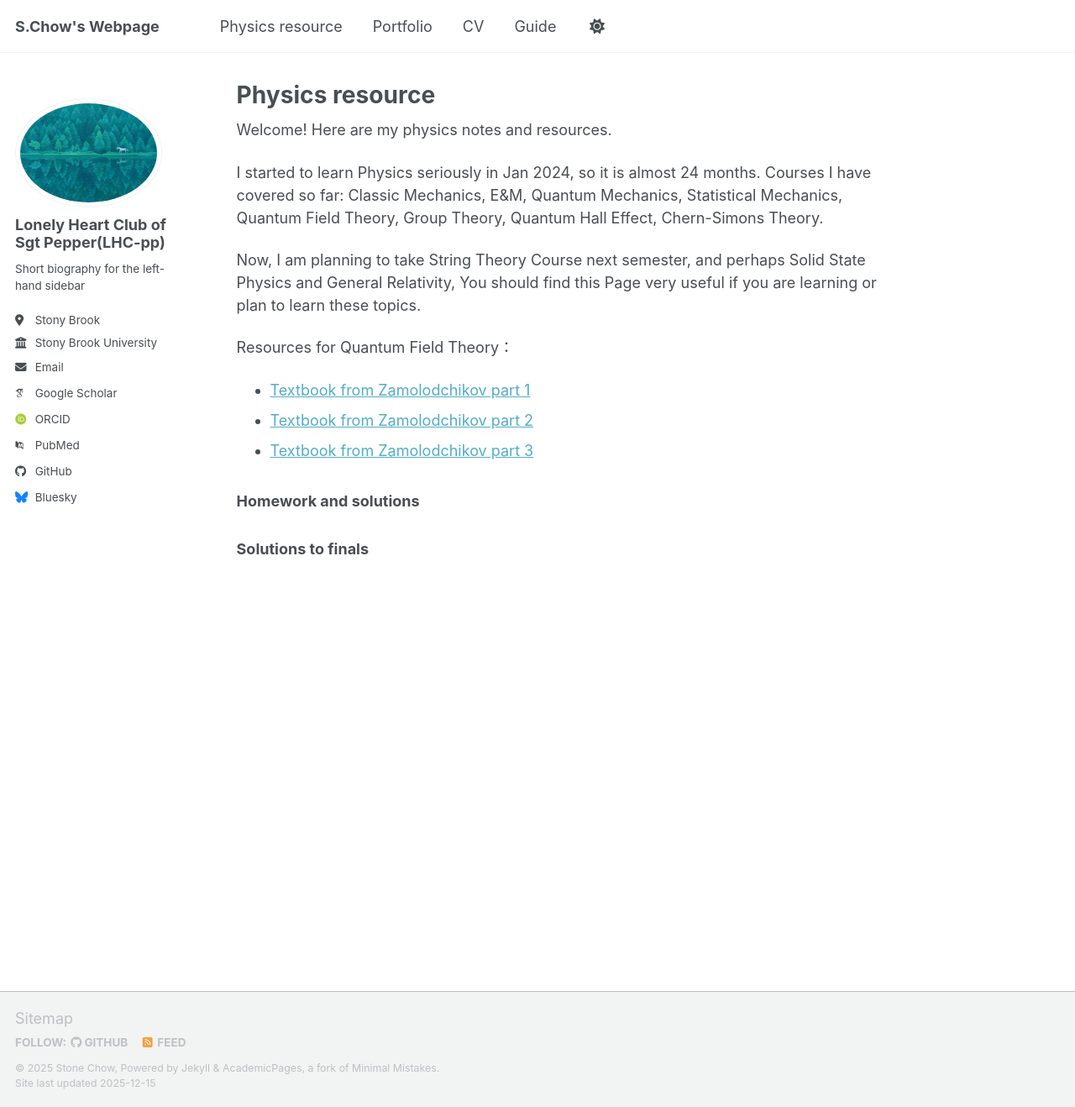
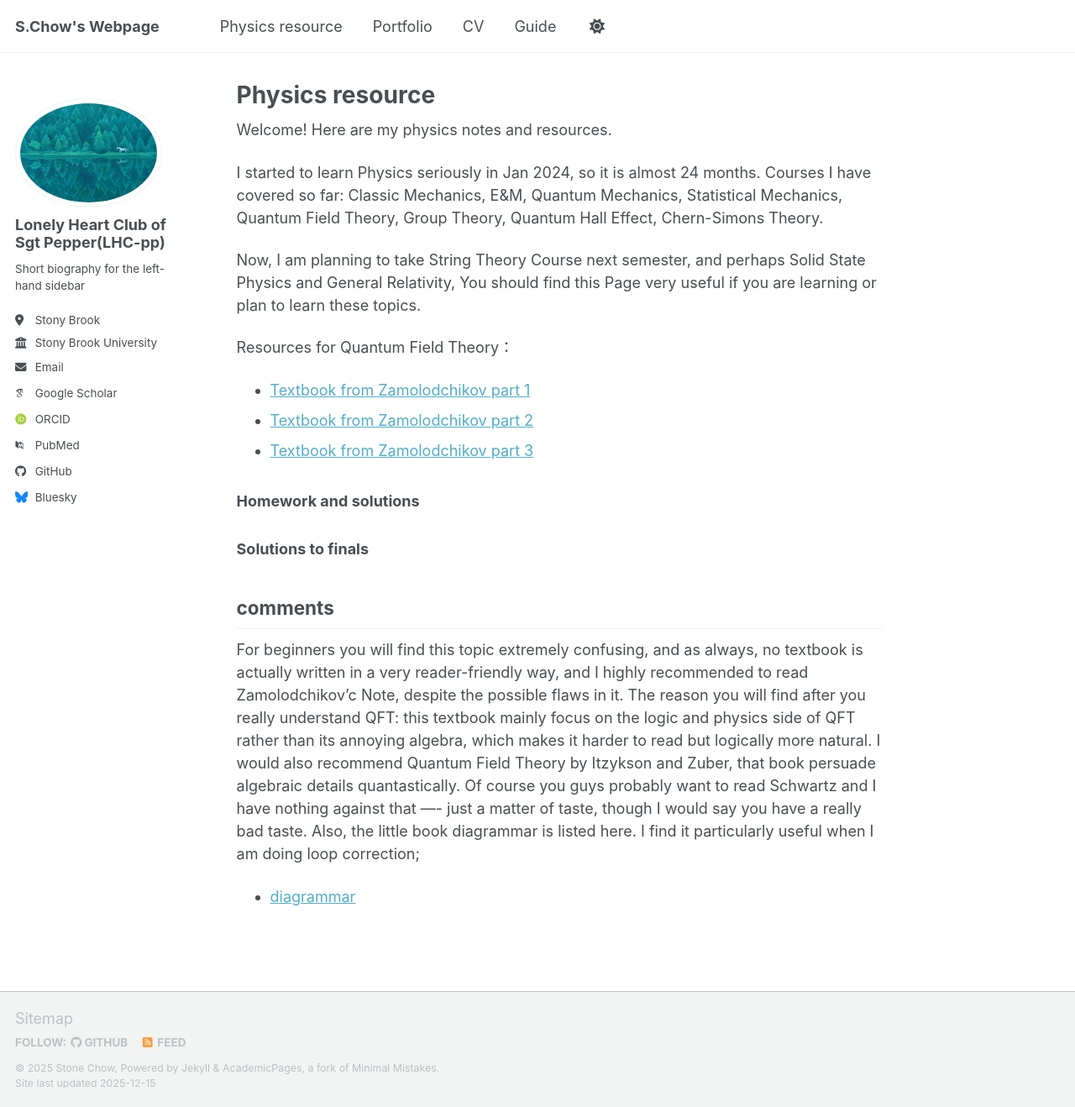
Before and after one commit to StoneChou2007/StoneChou2007, a Jekyll site: the page built from _pages/PhysicsResources.md, in a window 1280 px wide and 1318 px high. Shown: the whole window at 84% size. Built offline with Jekyll 4.4.1, drawn with Linux system fonts in a browser that asks for light colours; some web fonts are replaced; a script bundle is joined from its source files by our own code; library files that are not in the unit come from our copies.

Commit message:
Update PhysicsResources.md

```diff
--- a/_pages/PhysicsResources.md
+++ b/_pages/PhysicsResources.md
@@ -24,3 +24,12 @@ Resources for Quantum Field Theory：
 
 
 ### Solutions to finals ###
+
+## comments ##
+For beginners you will find this topic extremely confusing, and as always, no textbook is actually written in a very reader-friendly way,
+and I highly recommended to read Zamolodchikov'c Note, despite the possible flaws in it. The reason you will find after you really understand
+QFT: this textbook mainly focus on the logic and physics side of QFT rather than its annoying algebra, which makes it harder to read but logically more
+natural. I would also recommend Quantum Field Theory by Itzykson and Zuber, that book persuade algebraic details quantastically. Of course you guys probably want to read
+Schwartz and I have nothing against that ---- just a matter of taste, though I would say you have a really bad taste. Also, the little book diagrammar is listed here.
+I find it particularly useful when I am doing loop correction;
+- [diagrammar]({{ '/files/diagrammar.pdf' | relative_url }})
```
